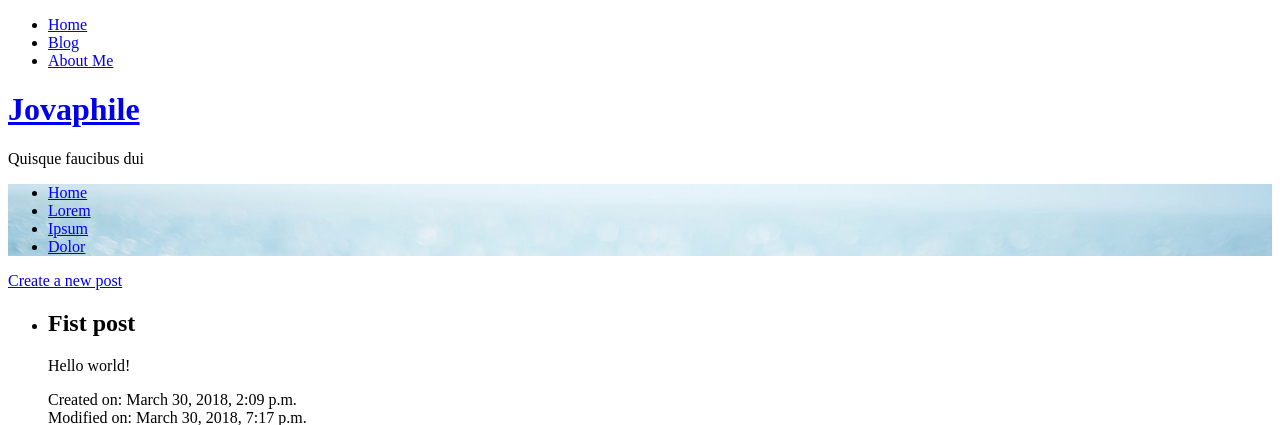
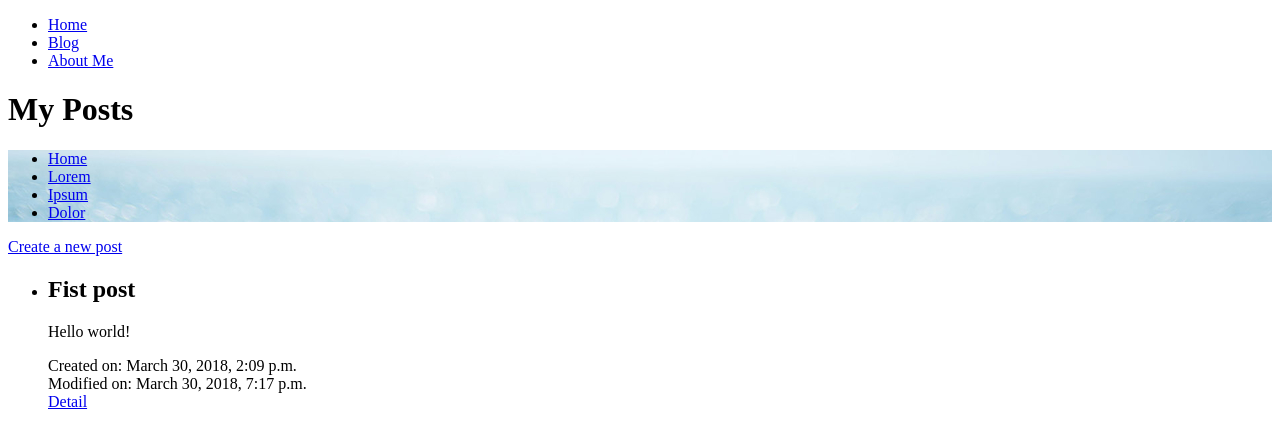
Before and after one commit to heqile/my_site, a Django app: page /my_blog/list/ in a window 1280 px wide. Shown: the top 425 px of the page. Run offline with Django 3.2, Linux system fonts and the light colour scheme; data comes from the database, SQL or seed files in the repository; some libraries are stand-ins or nearby versions.

Commit message:
Add titles

```diff
--- a/my_site/my_blog/templates/base_templates/base_content_page.html
+++ b/my_site/my_blog/templates/base_templates/base_content_page.html
@@ -4,16 +4,17 @@
 {% block main %}
 <div class="wrapper row1">
     <header id="header" class="hoc clear">
-    <!-- ################################################################################################ -->
-    <h1><a href="../index.html">Jovaphile</a></h1>
-    <p>Quisque faucibus dui</p>
+        <!-- Title -->
+        {% block title %}
+        {% endblock %}
         <!-- ################################################################################################ -->
     </header>
 </div>
 <!-- ################################################################################################ -->
 <!-- ################################################################################################ -->
 <!-- ################################################################################################ -->
-<div class="wrapper bgded overlay light" style="background-image:url('{% static 'my_blog/images/home_main_p1-v1.jpg' %}');">
+<div class="wrapper bgded overlay light"
+     style="background-image:url('{% static 'my_blog/images/home_main_p1-v1.jpg' %}');">
     <div id="breadcrumb" class="hoc clear">
         <!-- ################################################################################################ -->
         <ul>
--- a/my_site/my_blog/templates/base_templates/base_page.html
+++ b/my_site/my_blog/templates/base_templates/base_page.html
@@ -10,7 +10,7 @@ Licence URI: http://www.os-templates.com/template-terms
 <!-- To declare your language - read more here: https://www.w3.org/International/questions/qa-html-language-declarations -->
 {% load static %}
 <head>
-<title>Jovaphile</title>
+    <title>Qile's Site</title>
     <meta charset="utf-8">
     <meta name="viewport" content="width=device-width, initial-scale=1.0, maximum-scale=1.0, user-scalable=no">
     <link href="{% static 'my_blog/layout/styles/layout.css' %}" rel="stylesheet" type="text/css" media="all">
@@ -21,8 +21,9 @@ Licence URI: http://www.os-templates.com/template-terms
 <div class="wrapper row0">
     <nav id="mainav" class="hoc clear">
         <ul class="clear">
-      <li class="active"><a href="index.html">Home</a></li>
-      <li><a href="#">Blog</a></li>
+
+            <li><a href="{% url 'my_blog:index' %}">Home</a></li>
+            <li><a href="{% url 'my_blog:list' %}">Blog</a></li>
             <li><a href="#">About Me</a></li>
         </ul>
     </nav>
@@ -36,7 +37,8 @@ Licence URI: http://www.os-templates.com/template-terms
 <div class="wrapper row5">
     <div id="copyright" class="hoc clear">
         <p class="fl_left">Copyright &copy; 2017 - All Rights Reserved - <a href="#">Domain Name</a></p>
-    <p class="fl_right">Template by <a target="_blank" href="http://www.os-templates.com/" title="Free Website Templates">OS Templates</a></p>
+        <p class="fl_right">Template by <a target="_blank" href="http://www.os-templates.com/"
+                                           title="Free Website Templates">OS Templates</a></p>
     </div>
 </div>
 
--- a/my_site/my_blog/templates/my_blog/create.html
+++ b/my_site/my_blog/templates/my_blog/create.html
@@ -1,4 +1,8 @@
 {% extends 'base_templates/base_content_page.html' %}
+
+{% block title %}
+<h1>New Post</h1>
+{% endblock %}
 
 {% block content %}
 <h1>New Post</h1>
--- a/my_site/my_blog/templates/my_blog/delete.html
+++ b/my_site/my_blog/templates/my_blog/delete.html
@@ -1,4 +1,8 @@
 {% extends 'base_templates/base_content_page.html' %}
+
+{% block title %}
+<h1>Delete Post</h1>
+{% endblock %}
 
 {% block content %}
 <h1>Delete Post</h1>
--- a/my_site/my_blog/templates/my_blog/detail.html
+++ b/my_site/my_blog/templates/my_blog/detail.html
@@ -1,4 +1,8 @@
 {% extends 'base_templates/base_content_page.html' %}
+
+{% block title %}
+<h1>Post</h1>
+{% endblock %}
 
 {% block content %}
 <h1>{{ post.post_title }}</h1>
--- a/my_site/my_blog/templates/my_blog/edit.html
+++ b/my_site/my_blog/templates/my_blog/edit.html
@@ -1,4 +1,8 @@
 {% extends 'base_templates/base_content_page.html' %}
+
+{% block title %}
+<h1>Edit Post</h1>
+{% endblock %}
 
 {% block content %}
 <h1>{{ post.post_title }}</h1>
--- a/my_site/my_blog/templates/my_blog/list.html
+++ b/my_site/my_blog/templates/my_blog/list.html
@@ -1,4 +1,8 @@
 {% extends 'base_templates/base_content_page.html' %}
+
+{% block title %}
+<h1>My Posts</h1>
+{% endblock %}
 
 {% block content %}
 <a href="{% url 'my_blog:create' %}">Create a new post</a>
```
Lines whose indentation alone changed are shown as unchanged.
